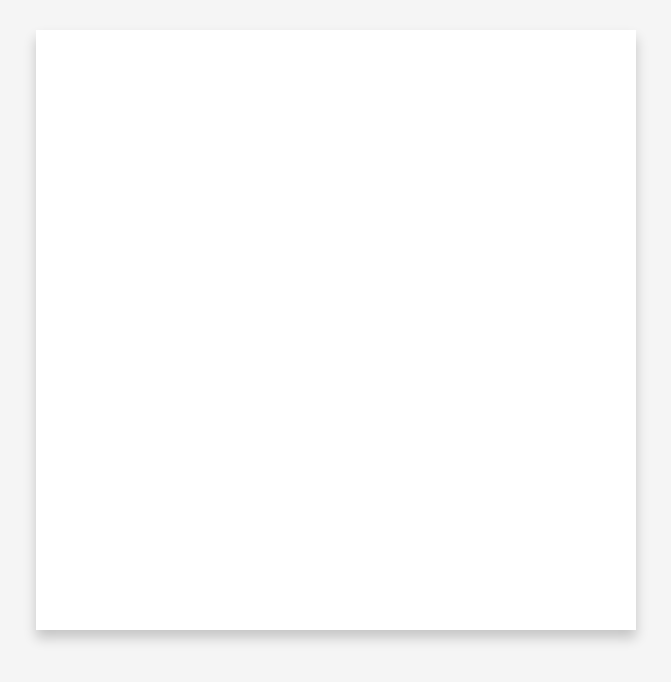
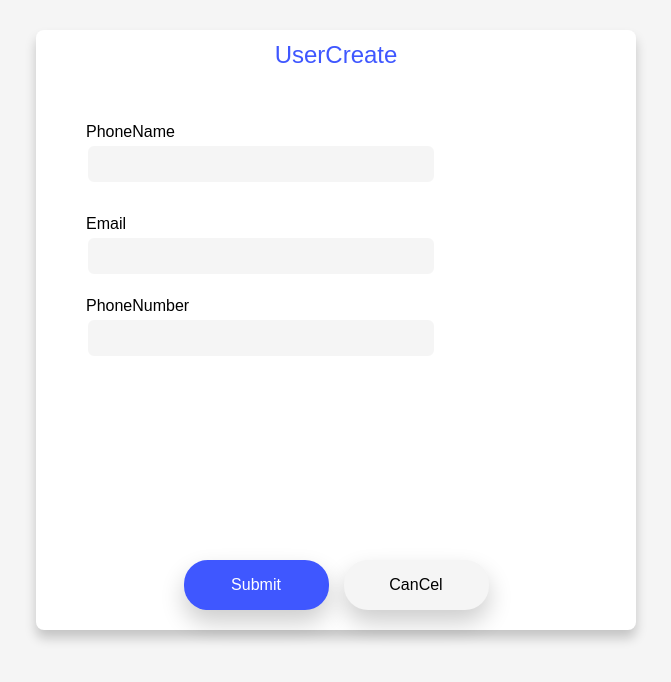
Before and after one commit to pan6603/board_front, a React app: page /add in a window 1280 px wide. Shown: the top 682 px of the page, without its empty margins (304-975 px from the left). Built offline with nearby package versions, Linux system fonts and the light colour scheme; the HTML template or start-up script is replaced by a standard one.

Commit message:
UserCreate UI 구현

```diff
--- a/src/pages/accout/list/AccoutList.tsx
+++ b/src/pages/accout/list/AccoutList.tsx
@@ -35,7 +35,6 @@ export default function AccoutList() {
     const [isOpen, setIsOpen] = useState(false);
     const [isDeleteOpen, setIsDeleteOpen] = useState(false);
     const edit_user = () => {
-        console.log("유저 생성 함수 호출!");
         setIsOpen(true);
     };
 
--- a/src/pages/accout/post/UserCreate.tsx
+++ b/src/pages/accout/post/UserCreate.tsx
@@ -1,6 +1,21 @@
 import {
     UserCreateContainer,
-    UserAddFromDiv
+    UserAddFromDiv,
+    UserAddFromTitle,
+    ButtonGroup,
+    SubmitButton,
+    CancelButton,
+    CancelButtonLink,
+    UserAddFrom,
+    PhoneNameDiv,
+    EmailAddressDiv,
+    PhoneNumberDiv,
+    PhoneNameText,
+    PhoneNameInput,
+    EmailAddressText,
+    EmailAddressInput,
+    PhoneNumberText,
+    PhoneNumberInput
 } from "../../../styles/pages/accout/post/UserCreate"
 
 
@@ -8,7 +23,33 @@ export default function UserCreate() {
     return (
         <>
             <UserCreateContainer>
-                <UserAddFromDiv></UserAddFromDiv>
+                <UserAddFromDiv>
+                    <UserAddFromTitle>UserCreate</UserAddFromTitle>
+
+                    <UserAddFrom>
+                        <PhoneNameDiv>
+                            <PhoneNameText>PhoneName</PhoneNameText>
+                            <PhoneNameInput />
+                        </PhoneNameDiv>
+
+                        <EmailAddressDiv>
+                            <EmailAddressText>Email</EmailAddressText>
+                            <EmailAddressInput />
+                        </EmailAddressDiv>
+
+                        <PhoneNumberDiv>
+                            <PhoneNumberText>PhoneNumber</PhoneNumberText>
+                            <PhoneNumberInput />
+                        </PhoneNumberDiv>
+                    </UserAddFrom>
+
+                    <ButtonGroup>
+                        <SubmitButton>Submit</SubmitButton>
+                        <CancelButtonLink to="/">
+                            <CancelButton>CanCel</CancelButton>
+                        </CancelButtonLink>
+                    </ButtonGroup>
+                </UserAddFromDiv>
             </UserCreateContainer>
         </>
     )
--- a/src/styles/pages/accout/list/AccoutList.ts
+++ b/src/styles/pages/accout/list/AccoutList.ts
@@ -20,6 +20,7 @@ export const UserInfo = styled.div`
     flex-direction: column;
     justify-content: space-between;
     align-items: center;
+    border-radius: 8px;
     box-shadow: 0 12px 24px rgba(0, 0, 0, 0.3);
 `
 
@@ -76,7 +77,6 @@ export const UserInfoList = styled.div`
     max-width: 1194px;
     width: 100%;
     height: 544px;
-    background-color: red;
 `
 
 export const ColumnName = styled.div`
--- a/src/styles/pages/accout/post/UserCreate.ts
+++ b/src/styles/pages/accout/post/UserCreate.ts
@@ -1,4 +1,5 @@
 import styled from "styled-components";
+import { Link } from 'react-router-dom';
 
 export const UserCreateContainer = styled.div`
     max-width: 1440px;
@@ -15,4 +16,156 @@ export const UserAddFromDiv = styled.div`
     margin: 0 auto;
     margin-top: 30px;
     box-shadow: 0 8px 12px rgba(0, 0, 0, 0.2);
+    display: flex;
+    flex-direction: column;
+    justify-content: space-between;
+    align-items: center;
+    border-radius: 8px;
+    padding-bottom: 20px;
 `
+
+export const UserAddFrom = styled.form`
+    max-width: 600px;
+    width: 100%;
+    height: 400px;
+    display: flex;
+    flex-direction: column;
+    gap: 12px;
+`
+
+export const PhoneNameDiv = styled.div`
+    max-width: 500px;
+    width: 100%;
+    height: 80px;
+    margin: 0 auto;
+`
+
+export const PhoneNameText = styled.div`
+    width: max-content;
+    height: max-content;
+    color: #000;
+`
+
+export const PhoneNameInput = styled.input`
+    max-width: 350px;
+    width: 100%;
+    height: 40px;
+    background-color: #F5F5F5;
+    border-radius: 8px;
+    border: 2px solid #FFFFFF;
+`
+
+
+export const EmailAddressDiv = styled.div`
+    max-width: 500px;
+    width: 100%;
+    height: 70px;
+    margin: 0 auto;
+`
+
+export const EmailAddressText = styled.div`
+    width: max-content;
+    height: max-content;
+    color: #000;
+`
+
+export const EmailAddressInput = styled.input`
+    max-width: 350px;
+    width: 100%;
+    height: 40px;
+    background-color: #F5F5F5;
+    border-radius: 8px;
+    border: 2px solid #FFFFFF;
+`
+
+
+export const PhoneNumberDiv = styled.div`
+    max-width: 500px;
+    width: 100%;
+    height: 70px;
+    margin: 0 auto;
+`
+
+export const PhoneNumberText = styled.div`
+    width: max-content;
+    height: max-content;
+    color: #000;
+`
+
+export const PhoneNumberInput = styled.input`
+    max-width: 350px;
+    width: 100%;
+    height: 40px;
+    background-color: #F5F5F5;
+    border-radius: 8px;
+    border: 2px solid #FFFFFF;
+`
+
+
+
+export const UserAddFromTitle = styled.div`
+    max-width: 600px;
+    width: 100%;
+    height: 50px;
+    margin: 0 auto;
+    display: flex;
+    justify-content: center;
+    align-items: center;
+    color: rgb(63, 87, 255);
+    font-size: 24px;
+`
+
+export const ButtonGroup = styled.div`
+    max-width: 600px;
+    width: 100%;
+    height: 50px;
+    display: flex;
+    gap: 15px;
+    justify-content: center;
+    align-items: center;
+
+`
+
+export const SubmitButton = styled.div`
+    max-width: 145px;
+    width: 100%;
+    height: 50px;
+    display: flex;
+    justify-content: center;
+    align-items: center;
+    border-radius: 24px;
+    box-shadow: 0 12px 24px rgba(0, 0, 0, 0.2);
+    cursor: pointer;
+    color: #fff;
+    background-color: rgb(63, 87, 255);
+
+    &:hover {
+        transform: translateY(-4px);
+        box-shadow: 0 8px 12px rgba(0, 0, 0, 0.2);
+    }
+`
+
+export const CancelButton = styled.div`
+    max-width: 145px;
+    width: 100%;
+    height: 50px;
+    display: flex;
+    justify-content: center;
+    align-items: center;
+    border-radius: 24px;
+    box-shadow: 0 12px 24px rgba(0, 0, 0, 0.2);
+    cursor: pointer;
+    color: #000;
+    background-color: #f5f5f5;
+
+    &:hover {
+        transform: translateY(-4px);
+        box-shadow: 0 8px 12px rgba(0, 0, 0, 0.2);
+    }
+`
+
+export const CancelButtonLink = styled(Link)`
+    max-width: 145px;
+    width: 100%;
+    height: 50px;
+`
```
